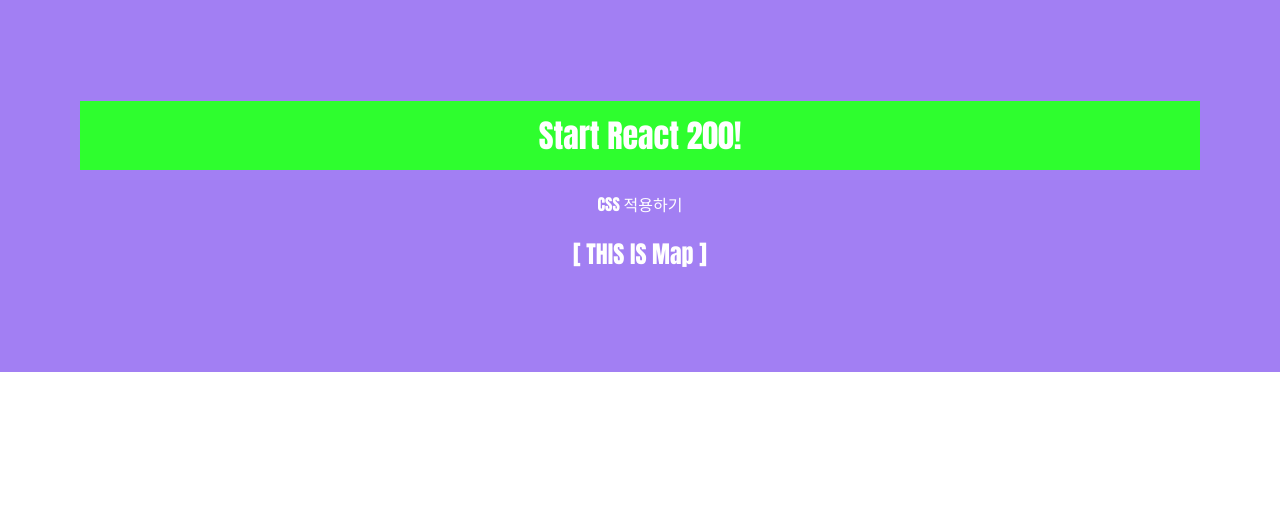
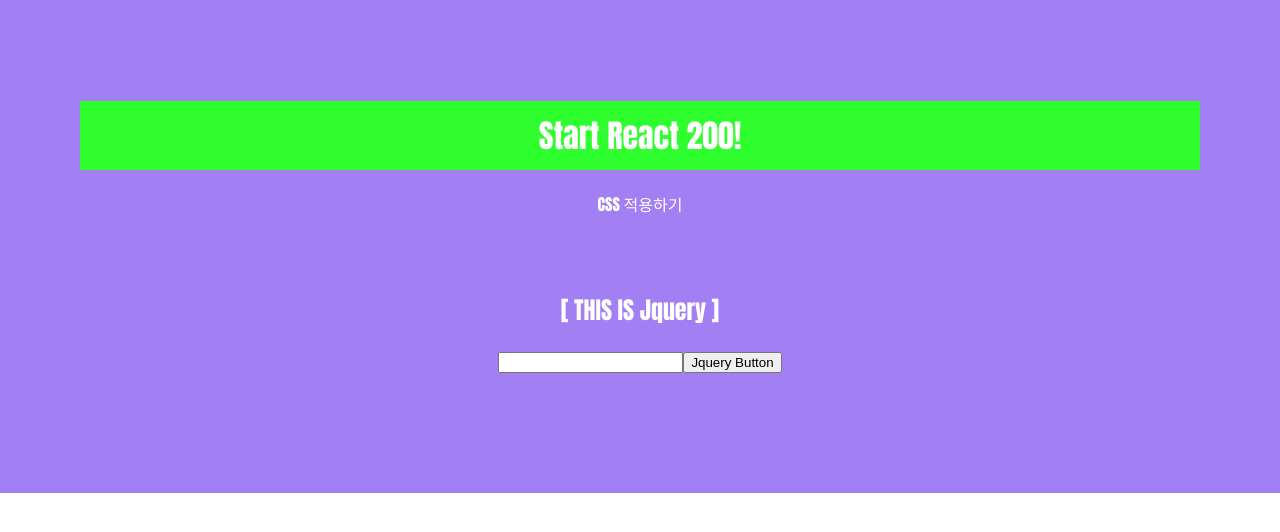
Before and after one commit to my-choe/react200, a React (Create React App) app: page / in a window 1280 px wide. Shown: the top 532 px of the page. Built offline with nearby package versions, Linux system fonts and the light colour scheme.

Commit message:
016 jquery 사용하기

```diff
--- a/package.json
+++ b/package.json
@@ -6,6 +6,7 @@
     "@testing-library/jest-dom": "^5.11.4",
     "@testing-library/react": "^11.1.0",
     "@testing-library/user-event": "^12.1.10",
+    "jquery": "^3.5.1",
     "react": "^17.0.1",
     "react-dom": "^17.0.1",
     "react-scripts": "4.0.2",
--- a/src/App.js
+++ b/src/App.js
@@ -1,13 +1,13 @@
 import React from 'react';
 import './App.css';
-import Map from './R015_Map';
+import Jquery from './R016_Jquery';
 
 function App() {
   return (
     <div>
       <h1>Start React 200!</h1>
       <p>CSS 적용하기</p>
-      <Map/>
+      <Jquery/>
     </div>
   );
 }
--- /dev/null
+++ b/src/R016_Jquery.js
@@ -0,0 +1,22 @@
+import React, { Component } from 'react';
+import $ from 'jquery';
+
+class R016_Jquery extends Component {
+
+    input_alert = (e) => {
+        var input_val = $('#inputId').val();
+        alert(input_val);
+    }
+
+    render() {
+        return (
+            <div>
+                <h2>[ THIS IS Jquery ]</h2>
+                <input id="inputId" name="inputName"/>
+                <button id="buttonId" onClick={e => this.input_alert(e)}>Jquery Button</button>
+            </div>
+        )
+    }
+}
+
+export default R016_Jquery;
```
Also changed, not shown: 1 other file (tests, documents, lock files or other folders).
